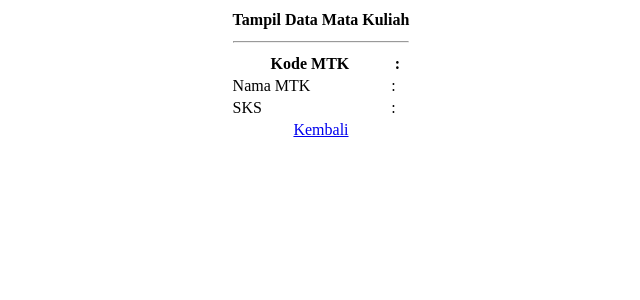
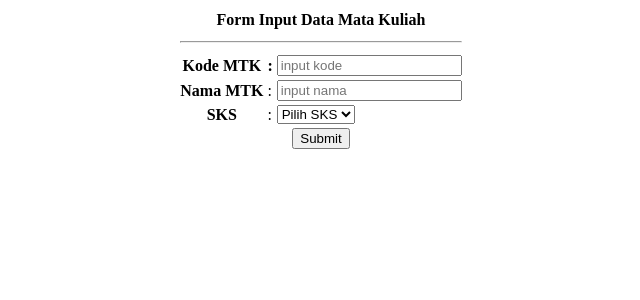
Before and after one commit to prinzzy/code, a CodeIgniter app: page /code/matakuliah/cetak in a window 1280 px wide. Shown: the top 300 px of the page, without its empty margins (319-959 px from the left). Run offline with CodeIgniter, Linux system fonts and the light colour scheme.

Commit message:
commit on 'mastert'

```diff
--- a/application/config/autoload.php
+++ b/application/config/autoload.php
@@ -58,7 +58,7 @@ $autoload['packages'] = array();
 |
 |	$autoload['libraries'] = array('user_agent' => 'ua');
 */
-$autoload['libraries'] = array();
+$autoload['libraries'] = array('form_validation');
 
 /*
 | -------------------------------------------------------------------
--- a/application/controllers/matakuliah.php
+++ b/application/controllers/matakuliah.php
@@ -3,10 +3,32 @@ class Matakuliah extends CI_Controller
 {
     public function index()
     {
-        $this->load->view('matakuliah');
+        $this->load->view('view-form-matakuliah');
     }
     public function cetak()
     {
+
+        $this->form_validation->set_rules(
+            'kode',
+            'Kode Matakuliah',
+            'required|min_length[3]',
+            [
+                'required' => 'Kode Matakuliah Harus diisi',
+                'min_lenght' => 'Kode terlalu pendek'
+            ]
+        );
+        $this->form_validation->set_rules(
+            'nama',
+            'Nama Matakuliah',
+            'required|min_length[3]',
+            [
+                'required' => 'Nama Matakuliah Harus diisi',
+                'min_lenght' => 'Nama terlalu pendek'
+            ]
+        );
+        if ($this->form_validation->run() != true) {
+            $this->load->view('view-form-matakuliah');
+        } else {
             $data = [
                 'kode' => $this->input->post('kode'),
                 'nama' => $this->input->post('nama'),
@@ -15,3 +37,4 @@ class Matakuliah extends CI_Controller
             $this->load->view('view-data-matakuliah', $data);
         }
     }
+}
--- a/application/views/view-data-matakuliah.php
+++ b/application/views/view-data-matakuliah.php
@@ -6,6 +6,7 @@
 </head>
 
 <body>
+    <?php echo validation_errors(); ?>
     <center>
         <table>
             <tr>
--- a/application/views/matakuliah.php
+++ b/application/views/view-form-matakuliah.php
@@ -2,9 +2,18 @@
 
 <head>
     <title>Form Input Matakuliah</title>
+    <style>
+        .pesan {
+            color: red;
+            font-style: italic;
+        }
+    </style>
 </head>
 
 <body>
+    <div class="pesan">
+        <?php echo validation_errors(); ?>
+    </div>
     <center>
         <form action="<?= base_url('matakuliah/cetak'); ?>" method="post">
             <table>
```
Lines whose indentation alone changed are shown as unchanged.
